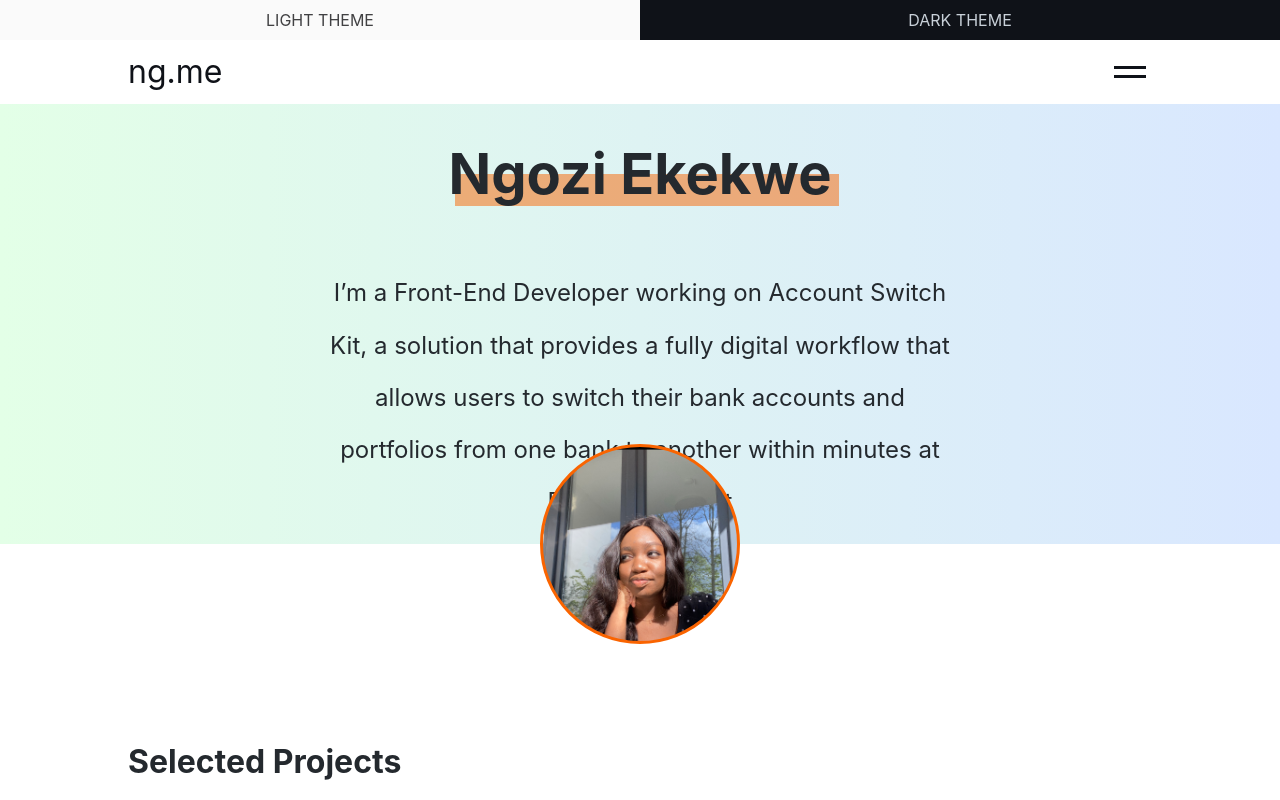
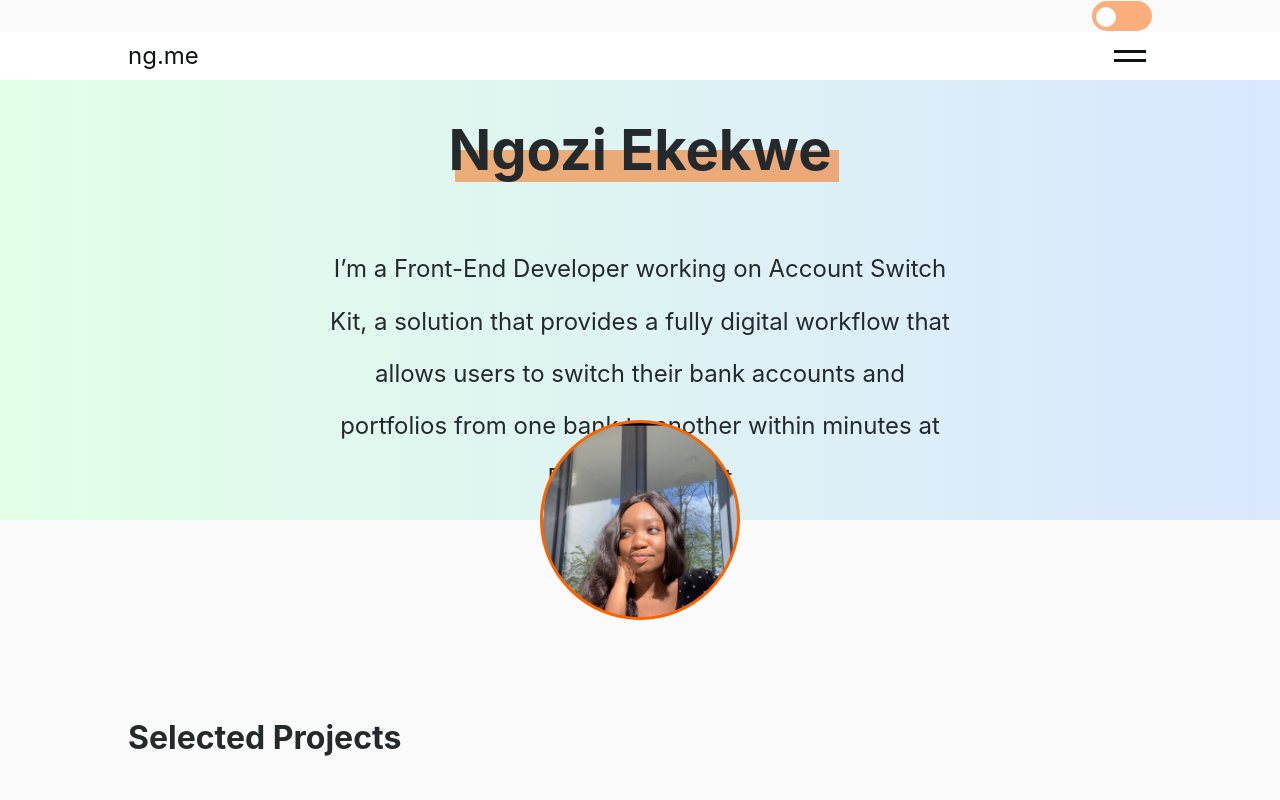
Before and after one commit to ngozi-ekekwe/ngozi.dev, a Next.js app: page / in a window 1280 px wide. Shown: the top 800 px of the page. Built offline with nearby package versions, Linux system fonts and the light colour scheme.

Commit message:
dark theme switch

```diff
--- a/components/Header.js
+++ b/components/Header.js
@@ -1,13 +1,13 @@
 import styled from "styled-components";
 import ThemeSelector from "./ThemeSelector";
 
-function Header({ setIsActive, isActive, setCurrentTheme }) {
+function Header({ setIsActive, isActive, setCurrentTheme, currentTheme }) {
   const toggleMenu = () => {
     setIsActive(!isActive);
   };
   return (
     <HeaderWrapper>
-      <ThemeSelector setCurrentTheme={setCurrentTheme}></ThemeSelector>
+      <ThemeSelector setCurrentTheme={setCurrentTheme} currentTheme={currentTheme}></ThemeSelector>
       <StyledHeader>
         <Nav>
           <Logo href="/" id="logo">
@@ -38,7 +38,7 @@ const StyledHeader = styled.div`
   width: 80%;
   position: relative;
   z-index: 2;
-  min-height: 8vh;
+  min-height: 6vh;
   display: flex;
   align-items: center;
   margin: auto;
@@ -52,7 +52,7 @@ const Nav = styled.nav`
 `;
 
 const Logo = styled.a`
-  font-size: 2rem;
+  font-size: 1.5rem;
   color: ${(props) => props.theme.headerTextColor};
 `;
 
--- a/components/Projects.js
+++ b/components/Projects.js
@@ -39,9 +39,6 @@ function Projects() {
   );
 }
 
-const Wrapper = styled.section`
-  background-color: 'red';
-`;
 
 const ProjectsStyled = styled.div`
   width: 80%;
@@ -57,6 +54,8 @@ const ProjectContent = styled.div`
   height: 100%;
   position: relative;
   padding: 1.5rem 2rem;
+  background-color: transparent;
+  color: ${(props) => props.theme.bodyTextColor};
 
   @media screen and (max-width: ${(props) => props.theme.tablet}) {
     width: 95%;
--- a/components/ThemeSelector.js
+++ b/components/ThemeSelector.js
@@ -1,62 +1,98 @@
 import styled from "styled-components";
 
-function ThemeSelector({ setCurrentTheme }) {
+function ThemeSelector({ setCurrentTheme, currentTheme }) {
+  const toggleTheme = () => {
+    let theme = currentTheme === 'light' ? 'dark' : 'light';
+    setCurrentTheme(theme);
+  }
   return (
-  <ThemeSelectorStyled>
-    <LightTheme onClick={() => setCurrentTheme('light')}>
-      <button>LIGHT THEME</button>
-    </LightTheme>
-    <DarkTheme onClick={() => setCurrentTheme('dark')}>
-      <button>DARK THEME</button>
-    </DarkTheme>
-  </ThemeSelectorStyled>);
+    <ThemeSelectorStyled>
+      <ToggleWrapper>
+        <Label className="theme-switch" for="checkbox" htmlFor="checkbox">
+          <Input type="checkbox" id="checkbox" onChange={toggleTheme} />
+          <Slider className="slider round"></Slider>
+        </Label>
+      </ToggleWrapper>
+    </ThemeSelectorStyled>
+  );
 }
 
 const ThemeSelectorStyled = styled.section`
-  min-height: 5vh;
+  min-height: 4vh;
   width: 100%;
   display: flex;
-  justify-content: space-between;
+  justify-content: flex-end;
+  align-items: center;
+  background-color: ${(props) => props.theme.themeSelectorBackgroundColor};
   color: white;
 `;
 
-const LightTheme = styled.div`
-  width: 100%;
+const ToggleWrapper = styled.div`
+  display: flex;
+  align-items: center;
+  justify-content: flex-end;
+  width: 80%;
+  margin: 0 auto;
+`;
 
-  button {
-    width: 100%;
-    height: 100%;
-    border: 0;
-    cursor: pointer;
-    background-color: ${(props) => props.theme.themeSelectorLeftBackgroundColor};
-    font-size: 1rem;
-    color: ${(props) => props.theme.themeSelectorLeftTextColor};
+const Label = styled.label`
+  display: inline-block;
+  height: 30px;
+  position: relative;
+  width: 60px;
+`;
 
-    &:focus {
-      outline: none;
+const Slider = styled.div`
+  background-color: #fa6400;
+  opacity: 0.5;
+  bottom: 0;
+  cursor: pointer;
+  left: 0;
+  position: absolute;
+  right: 0;
+  top: 0;
+
+  transition: 0.4s;
+
+  @media screen and (max-width: ${(props) => props.theme.tablet}) {
+    height: 1.5rem;
+  }
+
+  &:before {
+    background-color: #fff;
+    bottom: 4px;
+    content: "";
+    height: 20px;
+    left: 4px;
+    position: absolute;
+    transition: 0.4s;
+    width: 20px;
+
+    @media screen and (max-width: ${(props) => props.theme.tablet}) {
+      height: 15px;
+      width: 15px;
     }
+  }
+
+  &.round {
+    border-radius: 30px;
+  }
+
+  &.round:before {
+    border-radius: 50%;
   }
 `;
 
-const DarkTheme = styled.div`
-  color: white;
-  width: 100%;
+const Input = styled.input`
+  display: none;
 
-  button {
-    width: 100%;
-    height: 100%;
-    border: 0;
-    cursor: pointer;
-    color: ${(props) => props.theme.themeSelectoRightTextColor};
-    background-color: ${(props) => props.theme.themeSelectorRightBackgroundColor};
-    font-size: 1rem;
+  &:checked + .slider {
+    background-color: transparent;
+    border: 1px solid ${(props) =>props.theme.lightGray};
+  }
 
-    &:focus {
-      outline: none;
-    }
+  &:checked + .slider:before {
+    transform: translateX(26px);
   }
 `;
-
-
-
 export default ThemeSelector;
--- a/pages/index.js
+++ b/pages/index.js
@@ -9,7 +9,7 @@ import Experiences from "../components/Experience";
 import Articles from "../components/Articles";
 import Footer from "../components/Footer";
 
-export default function Home({ setCurrentTheme}) {
+export default function Home({ setCurrentTheme, currentTheme}) {
   const [isActive, setIsActive] = useState(false);
   return (
     <div>
@@ -54,7 +54,7 @@ export default function Home({ setCurrentTheme}) {
         {/* facebook */}
         <meta name="apple-mobile-web-app-capable" content="yes" />
       </Head>
-      <Header isActive={isActive} setIsActive={setIsActive} setCurrentTheme={setCurrentTheme} />
+      <Header isActive={isActive} setIsActive={setIsActive} setCurrentTheme={setCurrentTheme} currentTheme={currentTheme} />
       <Introduction />
       <Projects />
       <Experiences />
--- a/theme.js
+++ b/theme.js
@@ -5,19 +5,15 @@ export const color = {
   defaultLightColor: "linear-gradient(to right, #e3ffe7, #d9e7ff)",
   white: "#C9D1D9",
   black: "#24292E",
-  lightGray: "#fafafa",
-  red: 'red',
-
-
+  lightGray: "#fafafa"
 };
 
 export const lightTheme = {
-  themeSelectorLeftBackgroundColor: color.lightGray,
-  themeSelectorRightBackgroundColor: color.backgroundDark,
+  themeSelectorBackgroundColor: color.lightGray,
   themeSelectorLeftTextColor: '#414143',
   themeSelectoRightTextColor: color.white,
 
-  bodyBackground: color.backgroundLight,
+  bodyBackground: color.lightGray,
   bodyTextColor: color.black,
 
   headerBackgroundColor: color.backgroundLight,
@@ -33,7 +29,9 @@ export const lightTheme = {
 };
 
 export const darkTheme = {
-  themeSelectorLeftBackgroundColor: color.backgroundDark,
+  themeSelectorBackgroundColor: color.backgroundDark,
+
+
   themeSelectorRightBackgroundColor: color.backgroundDark,
   themeSelectorLeftTextColor: color.white,
   themeSelectoRightTextColor: color.white,
--- a/utils/globalStyles.js
+++ b/utils/globalStyles.js
@@ -10,5 +10,6 @@ export default createGlobalStyle`
   body {
     background-color: ${(props) => props.theme.bodyBackground};
     color: ${(props) => props.theme.bodyTextColor};
+    transition: all 0.5s ease;
   }
 `;
```
Also changed, not shown: components/Interests.js (added).
